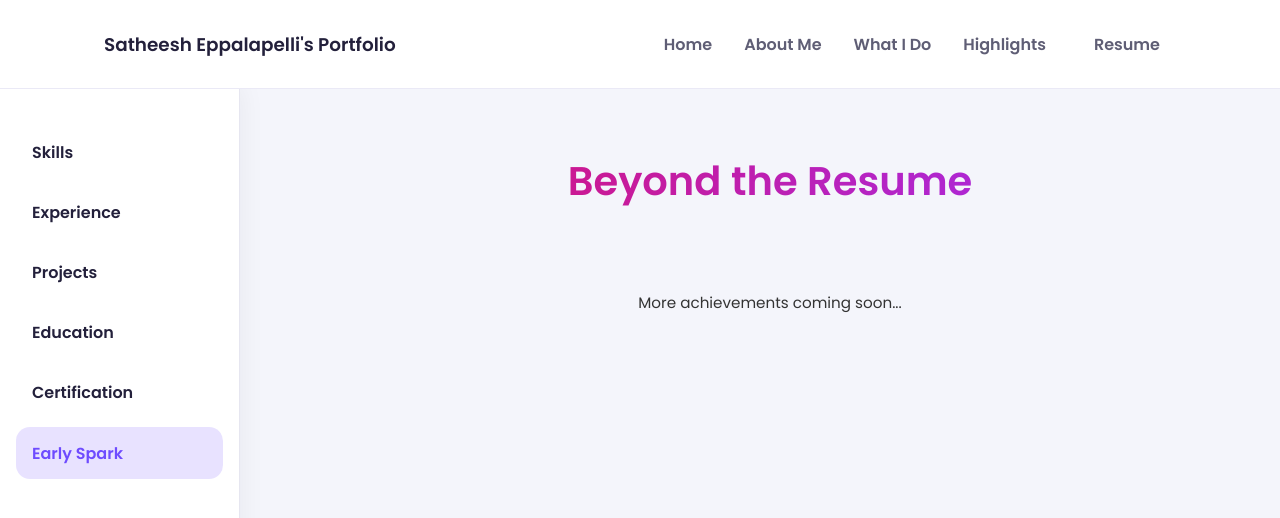
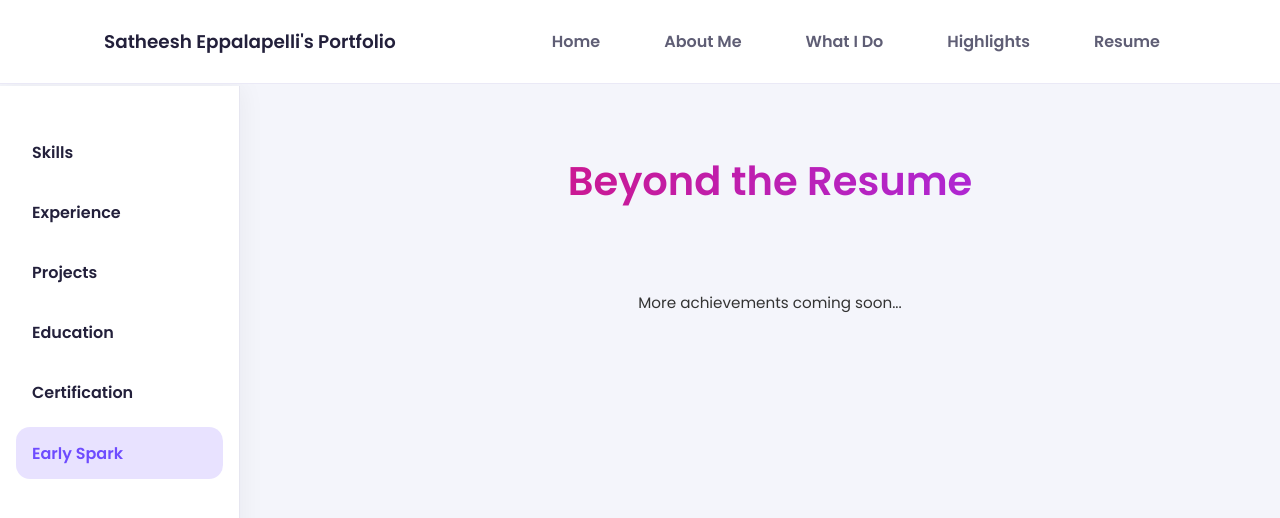
Before and after one commit to satheesheppalapelli/satheesheppalapelli, a React (Vite) app: page /early-spark in a window 1280 px wide. Shown: the top 518 px of the page. Built offline with nearby package versions, Linux system fonts and the light colour scheme.

Commit message:
Force deploy latest homepage styling and docs output

```diff
--- a/src/App.css
+++ b/src/App.css
@@ -77,16 +77,26 @@ input {
   padding: 12px 20px;
 }
 
-.nav-links a {
+.nav-links a,
+.sidebar-link {
+  display: inline-flex;
+  align-items: center;
+  justify-content: center;
+  padding: 0.7rem 1rem;
+  border-radius: 999px;
   color: var(--muted);
   font-weight: 600;
   transition:
+    background 0.2s ease,
     color 0.2s ease,
-    text-decoration 0.2s ease;
+    transform 0.2s ease;
 }
 
 .nav-links a:hover,
-.nav-links a:focus {
+.nav-links a:focus,
+.sidebar-link:hover,
+.sidebar-link:focus {
+  background: rgba(110, 75, 255, 0.12);
   color: var(--primary);
 }
 
@@ -220,18 +230,6 @@ input {
   margin-left: auto;
   gap: 2rem;
   list-style: none;
-}
-
-.nav-links a {
-  color: var(--muted);
-  font-weight: 600;
-  transition:
-    color 0.2s ease,
-    opacity 0.2s ease;
-}
-
-.nav-links a:hover {
-  color: var(--primary);
 }
 
 .home-page {
```
Also changed, not shown: 3 other files (tests, documents, lock files or other folders).
